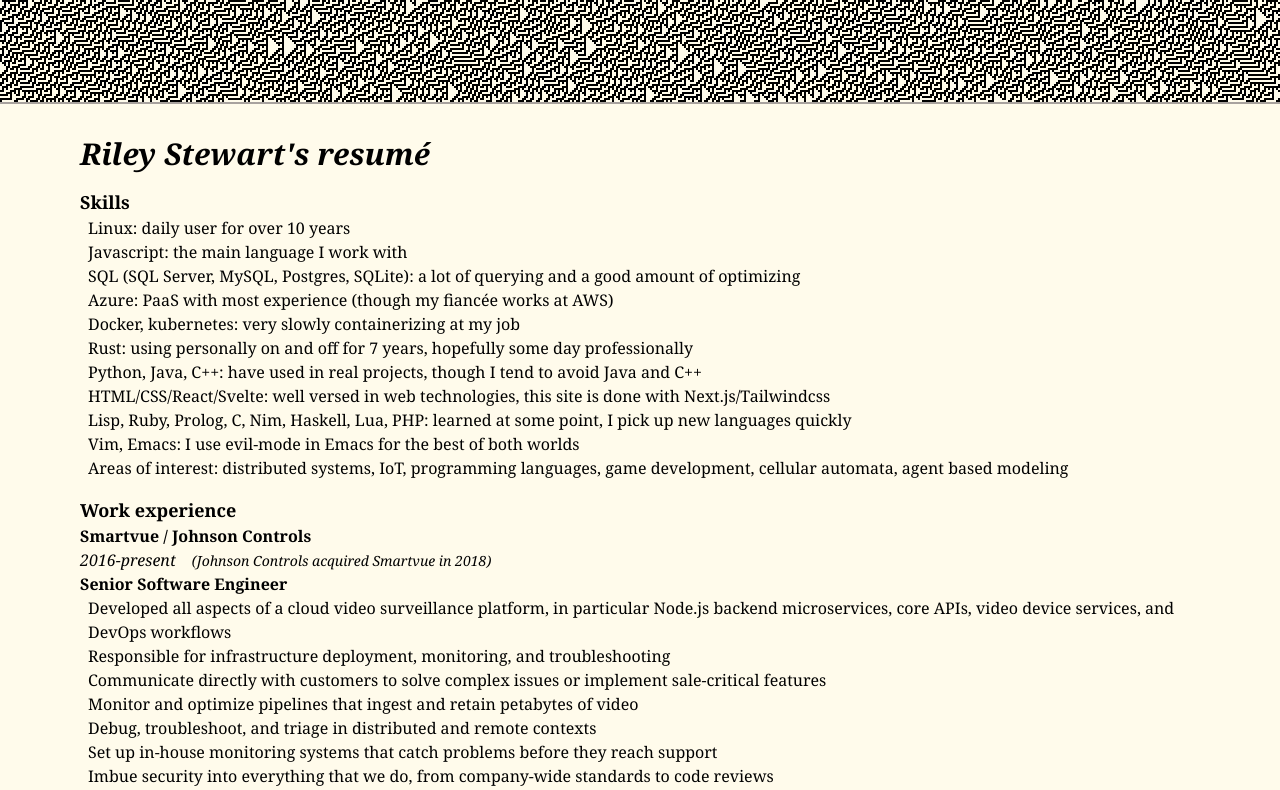
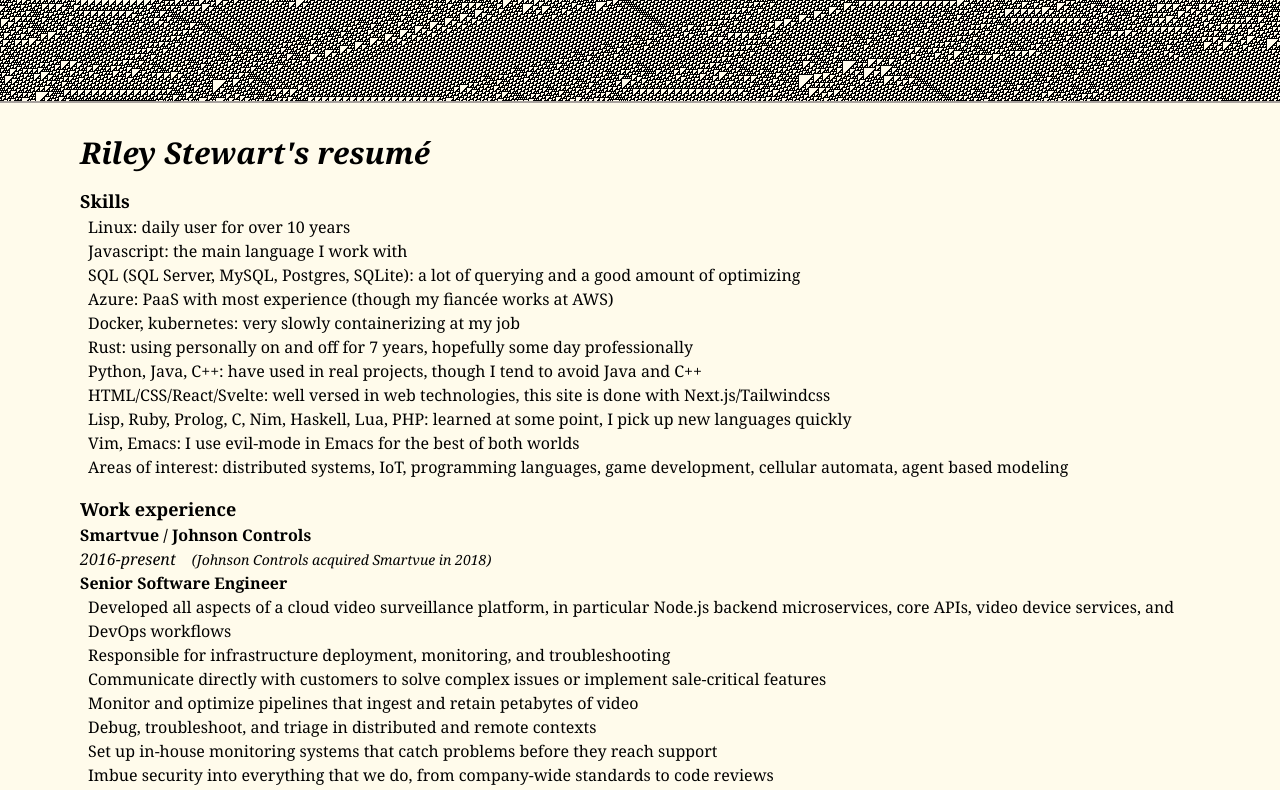
Before and after one commit to ristew/blog, a Next.js app: page /resume in a window 1280 px wide. Shown: the top 790 px of the page. Built offline with nearby package versions, Linux system fonts and the light colour scheme.

Commit message:
cool 110 banner

```diff
--- a/components/banner.js
+++ b/components/banner.js
@@ -73,19 +73,19 @@
 
 export default function Banner() {
   const [windowWidth, windowHeight] = useWindowSize();
-  const [bs, setBs] = useState(2);
+  const [bs, setBs] = useState(1);
   if (bs < 1) {
     setBs(1);
   }
-  const [windowSize, setWindowSize] = useState(51);
-  const [rule, setRule] = useState(30);
+  const [windowSize, setWindowSize] = useState(101);
+  const [rule, setRule] = useState(110);
   if (rule < 0) {
     return setRule(0);
   } else if (rule > 255) {
     return setRule(255);
   }
   const [showInfo, setShowInfo] = useState(false);
-  const [seed, setSeed] = useState(123);
+  const [seed, setSeed] = useState(329);
   const [color, setColor] = useState(false);
   const toggleColor = () => setColor(!color);
   const [animateSpeed, setAnimateSpeed] = useState(0);
```
